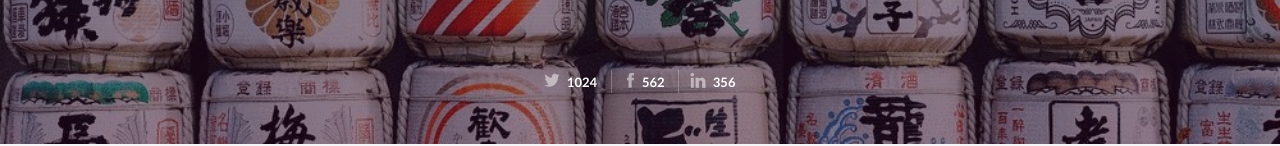
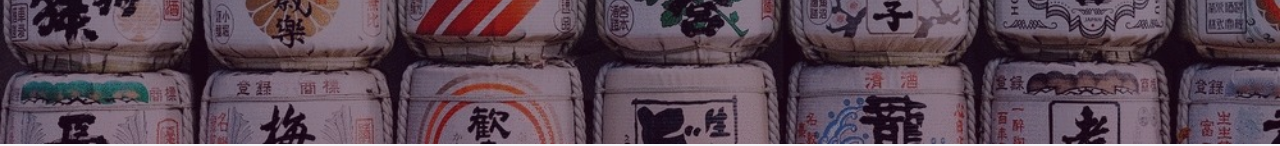
Before and after one commit to WuHeibai/Translations, a website: page index.html in a window 1280 px wide. Shown: the part 656-802 px from the top of the page. Drawn offline with nearby package versions, Linux system fonts and the light colour scheme; files whose address does not match are found by name.

Commit message:
Update index.html

```diff
--- a/index.html
+++ b/index.html
@@ -115,11 +115,7 @@
         <h1 class="display-3">Cerda Translations.</h1>
         <h2 class="m-b-3">Specializing in <em>the translation of text</em> in the English language to Spanish <a href="" class="jumbolink">and vice versa..</a>.</h2>
         <a class="btn btn-secondary-outline m-b-1" href="http://webct.cf/contact" role="button"><span class="icon-sketch"></span>Contact Page.</a>
-        <ul class="nav nav-inline social-share">
-          <li class="nav-item"><a class="nav-link" href="#"><span class="icon-twitter"></span> 1024</a></li>
-          <li class="nav-item"><a class="nav-link" href="#"><span class="icon-facebook"></span> 562</a></li>
-          <li class="nav-item"><a class="nav-link" href="#"><span class="icon-linkedin"></span> 356</a></li>
-        </ul>
+
       </div>
     </header>
 
```
